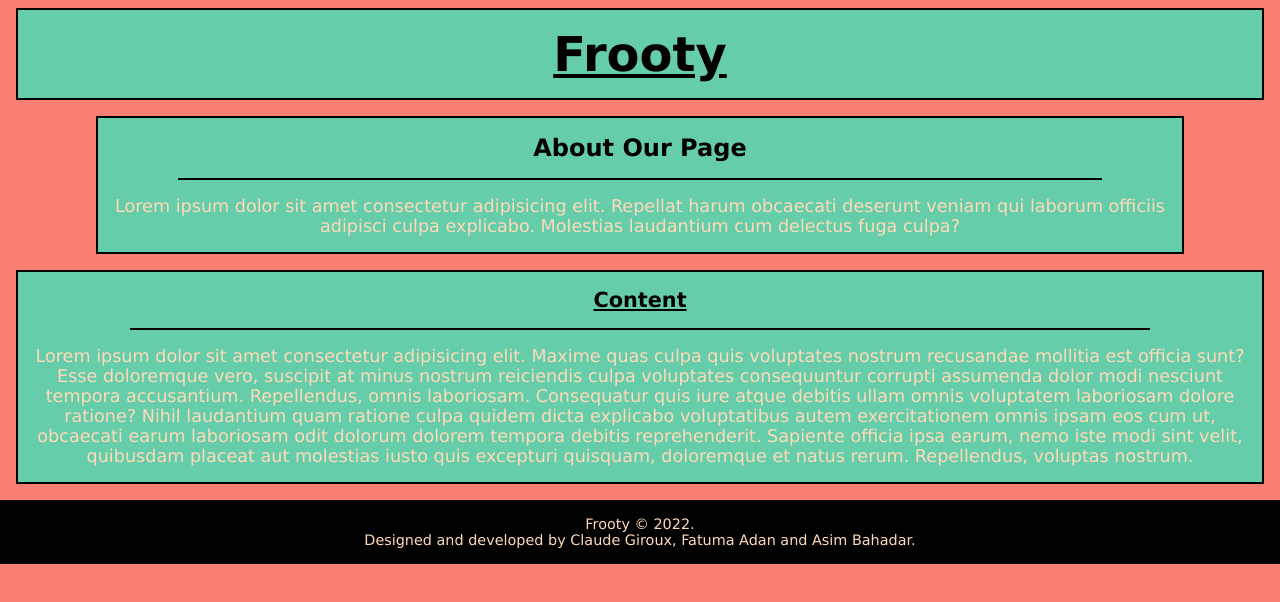
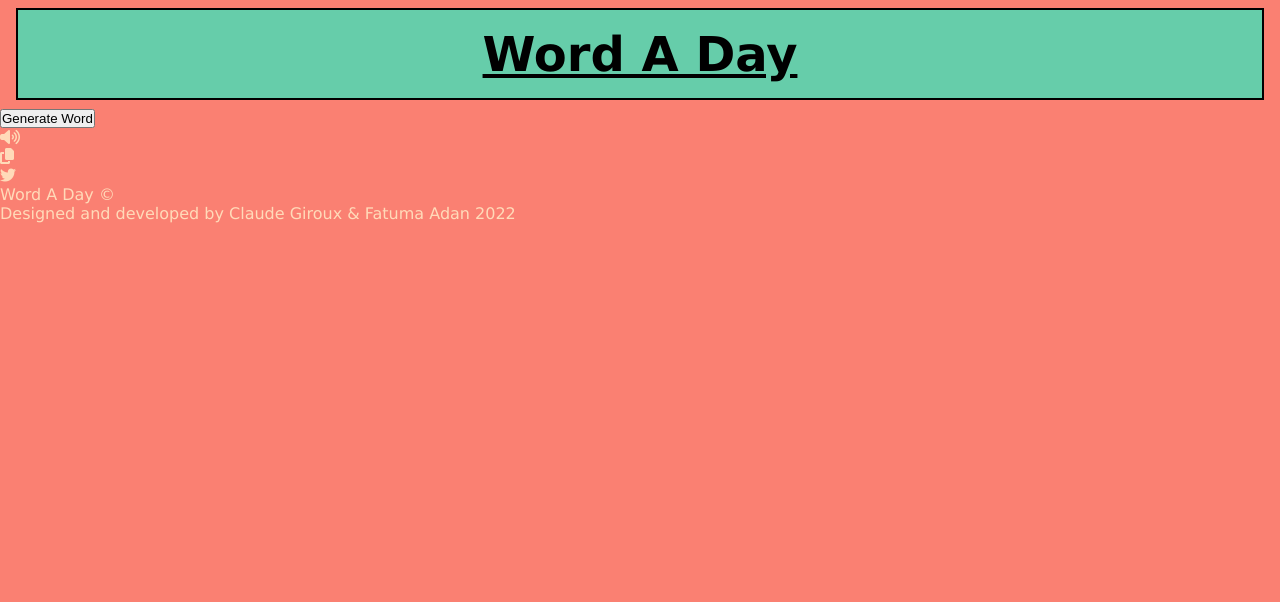
Before and after one commit to Girouxsalem/API-Group-Project, a plain HTML site: page index.html in a window 1280 px wide. Drawn offline with Linux system fonts and the light colour scheme.

Commit message:
CHanging HTML layout

```diff
--- a/app.js
+++ b/app.js
@@ -1 +1,4 @@
 /////////////////////// API Group Project ////////////////////////
+// URL:  https://od-api.oxforddictionaries.com/api/v2
+// API KEY:  0415e12cec4a9f7b67521a618de23066
+// App ID: b6985f44
--- a/index.html
+++ b/index.html
@@ -4,26 +4,30 @@
     <meta charset="UTF-8">
     <meta http-equiv="X-UA-Compatible" content="IE=edge">
     <meta name="viewport" content="width=device-width, initial-scale=1.0">
+    <script src="https://kit.fontawesome.com/e65c9aea9b.js" crossorigin="anonymous"></script>
     <link rel="stylesheet" href="styles.css">
-    <title>Frooty</title>
+    <title>Word A Day</title>
 </head>
 <body>
     <header class="title-container">
-        <h1 class="title">Frooty</h1>
+        <h1 class="title">Word A Day</h1>
     </header>
     <main>
-        <section class="about-container">
-            <h2 class="about-heading">About Our Page</h2>
-            <p class="about-text">Lorem ipsum dolor sit amet consectetur adipisicing elit. Repellat harum obcaecati deserunt veniam qui laborum officiis adipisci culpa explicabo. Molestias laudantium cum delectus fuga culpa?
-            </p>
-        </section>
-        <article class="content-container">
-            <h3 class="content-title">Content</h3>
-            <p class="content-text">Lorem ipsum dolor sit amet consectetur adipisicing elit. Maxime quas culpa quis voluptates nostrum recusandae mollitia est officia sunt? Esse doloremque vero, suscipit at minus nostrum reiciendis culpa voluptates consequuntur corrupti assumenda dolor modi nesciunt tempora accusantium. Repellendus, omnis laboriosam. Consequatur quis iure atque debitis ullam omnis voluptatem laboriosam dolore ratione? Nihil laudantium quam ratione culpa quidem dicta explicabo voluptatibus autem exercitationem omnis ipsam eos cum ut, obcaecati earum laboriosam odit dolorum dolorem tempora debitis reprehenderit. Sapiente officia ipsa earum, nemo iste modi sint velit, quibusdam placeat aut molestias iusto quis excepturi quisquam, doloremque et natus rerum. Repellendus, voluptas nostrum.
-            </p>
-        </article>
+        <div class="word-container">
+            <button class="btn" onclick="newWord()">Generate Word</button>
+            <p id="wordDisplay"></p>
+            </div>
+            <div class="buttons-container">
+                <div class="buttons">
+                <ul>
+                    <li class="sound"><i class="fa-solid fa-volume-high"></i></li>
+                    <li class="copy"><i class="fa-solid fa-copy"></i></li>
+                    <li class="twitter"><i class="fa-brands fa-twitter"></i></li>
+                </ul>
+                </div>
+            </div>
     </main>
-    <footer>Frooty &copy; 2022.<br> Designed and developed by Claude Giroux, Fatuma Adan and Asim Bahadar.</footer>
+    <footer> Word A Day &copy; <br/> Designed and developed by Claude Giroux & Fatuma Adan 2022</footer>
 </body>
 <script src="app.js"></script>
 </html>
--- a/styles.css
+++ b/styles.css
@@ -25,54 +25,3 @@ body {
     padding: 1rem 0;
     color: black;
 }
-
-.about-container{
-    margin: 1rem 6rem;
-    background-color: mediumaquamarine;
-    border: 2px solid black;
-}
-
-.about-heading{
-    padding: 1rem 0;
-    text-align: center;
-    font-weight: bold;
-    font-size: 1.5rem;
-    border-bottom: 2px solid black;
-    color: black;
-    margin: 0 5rem;
-}
-
-.about-text{
-    font-size: 1.1rem;
-    padding: 1rem;
-    text-align: center;
-}
-
-.content-container {
-    margin: 1rem;
-    background-color: mediumaquamarine;
-    border: 2px solid black;
-}
-
-.content-title {
-    padding: 1rem;
-    margin: 0 7rem;
-    font-size: 1.3rem;
-    text-decoration: underline;
-    color: black;
-    text-align: center;
-    border-bottom: 2px solid black;
-}
-
-.content-text {
-    font-size: 1.1rem;
-    padding: 1rem;
-    text-align: center;
-}
-
-footer {
-text-align: center;
-padding: 1rem 6rem;
-background-color: black;
-font-size: 0.9rem;
-}
```
